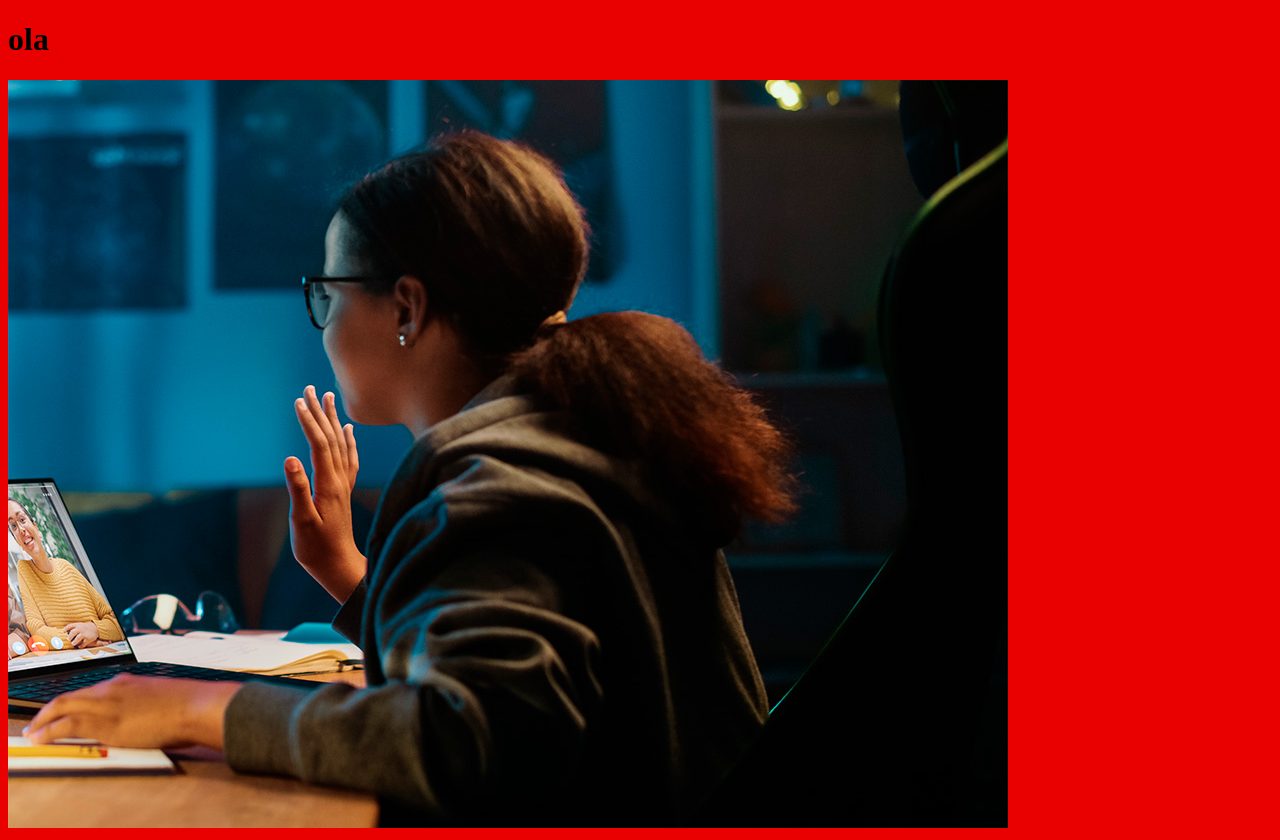
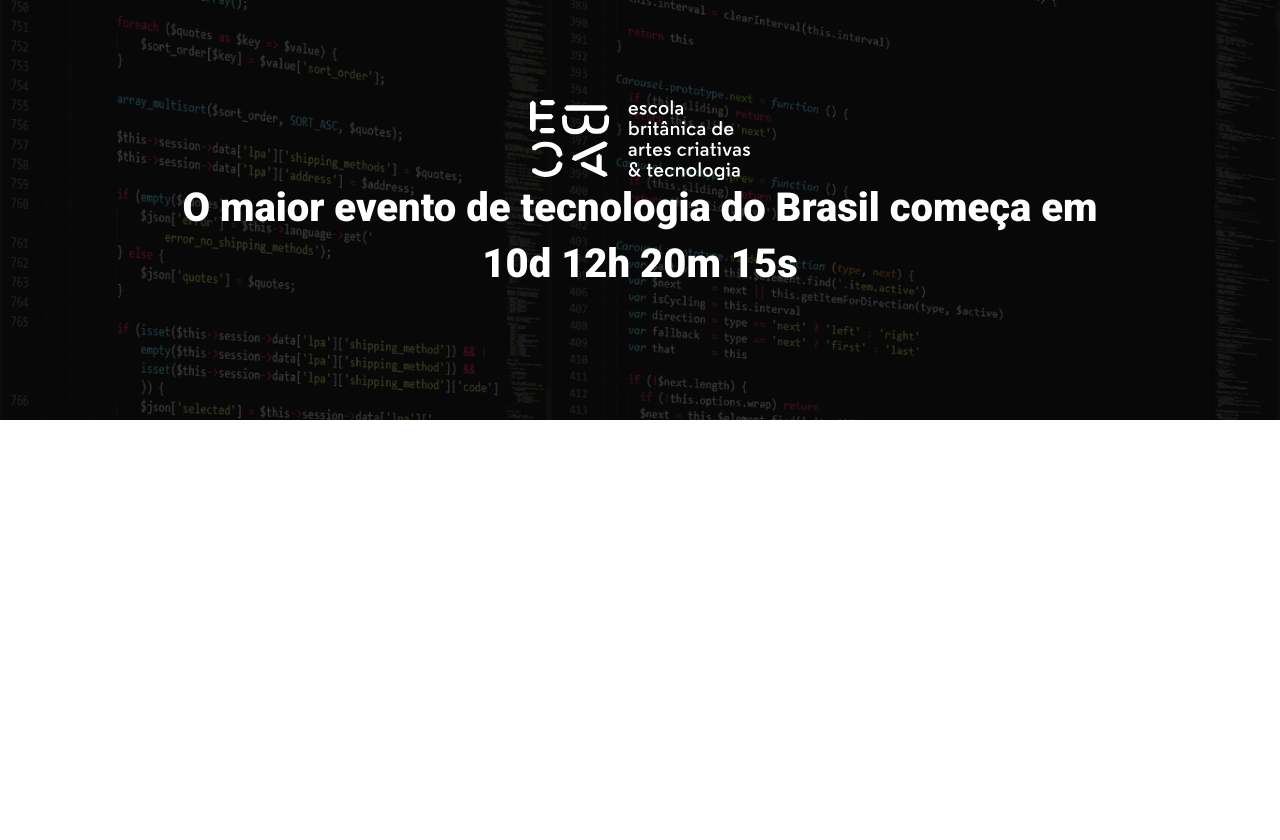
Before and after one commit to guin1/ebac_tech_tals, a website built with Parcel: page src/index.html in a window 1280 px wide. After the commit the page ends 800 px from the top, so only its background shows below. Built offline with nearby package versions, Linux system fonts and the light colour scheme.

Commit message:
criando o hero

```diff
--- a/src/index.html
+++ b/src/index.html
@@ -3,12 +3,21 @@
 <head>
     <meta charset="UTF-8">
     <meta name="viewport" content="width=device-width, initial-scale=1.0">
+    <link rel="preconnect" href="https://fonts.googleapis.com">
+    <link rel="preconnect" href="https://fonts.gstatic.com" crossorigin>
+    <link href="https://fonts.googleapis.com/css2?family=Roboto:wght@400;700&display=swap" rel="stylesheet">
+    <link href="https://fonts.googleapis.com/css2?family=Roboto:wght@400;700;900&display=swap" rel="stylesheet">
     <title>Ebac talks</title>
     <link rel="stylesheet" href="styles/main.scss">
 </head>
 <body>
-    <h1>ola</h1>
-    <img src="./images/backend.png" alt="">
-    <script src="scripts/main.js"></script>
+    <header class="hero">
+        <div class="container">
+            <img class="hero__logo" src="./images/ebac_logo.svg" alt="EBAC">
+            <p class="hero__text">
+                O maior evento de tecnologia do Brasil começa em 10d 12h 20m 15s
+            </p>
+        </div>
+    </header>
 </body>
 </html>
--- /dev/null
+++ b/src/styles/_hero.scss
@@ -0,0 +1,50 @@
+.hero {
+    padding-top: 100px;
+    padding-bottom: 64px;
+    background-image: url(../images/fundo.png);
+    background-repeat: no-repeat;
+    background-size: cover;
+    position: relative;
+
+    .container {
+        position: relative;
+    }
+
+    &::before {
+        position: absolute;
+        top: 0;
+        left: 0;
+        width: 100%;
+        height: 100%;
+        background-color: #000;
+        content: '';
+        opacity: .7;
+    }
+
+    &__text{
+        margin-top: 64;
+        margin-bottom: 64px;
+        font-size: 40px;
+        line-height: 56px;
+        font-weight: 800;
+        text-align: center;
+    }
+
+    &__logo {
+     margin: 0 auto;
+     height: 80px;
+    display: block;
+    }
+    @media (max-width: 640px) {
+        padding: 40px 0;
+
+        &__logo {
+            height: 40px;
+        }
+        &__text {
+            font-size: 24px;
+            line-height: 24px;
+            margin: 24px 0 ;
+        }
+    }
+}
--- a/src/styles/main.scss
+++ b/src/styles/main.scss
@@ -1,3 +1,24 @@
-body {
-    background-color: rgb(233, 0, 0);
+@use 'hero';
+
+
+*{
+  margin: 0;
+  padding: 0;
+  box-sizing: border-box;
+  font-family: 'Roboto', sans-serif;
+  color: #fff;
 }
+
+.container {
+    max-width: 960px;
+    width: 100%;
+    margin: 0 auto;
+
+    @media (max-width: 640px){
+        max-width: 80%;
+    }
+
+    @media (max-width: 1024px) {
+        max-width: 90%;
+    }
+}
```
